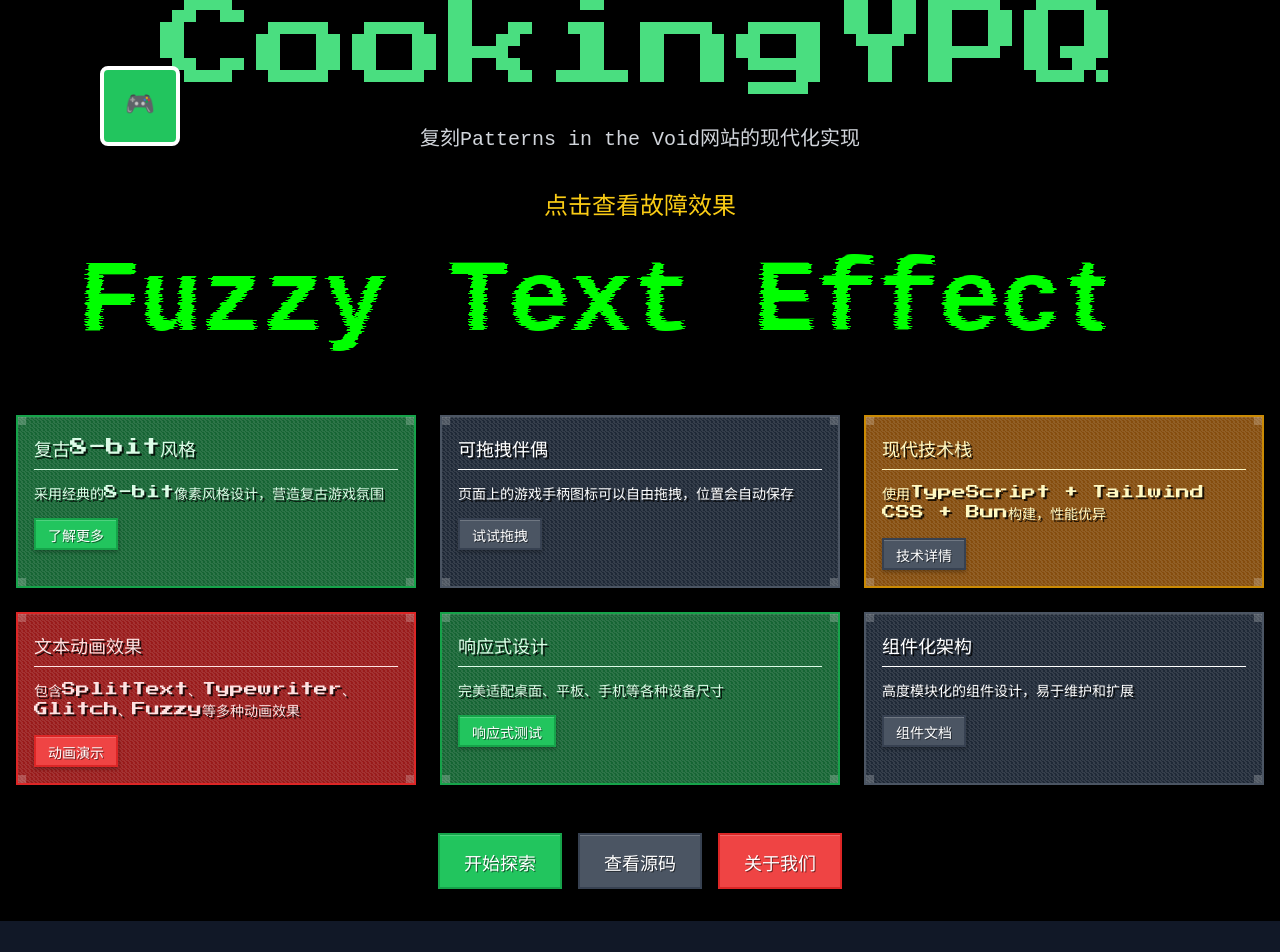
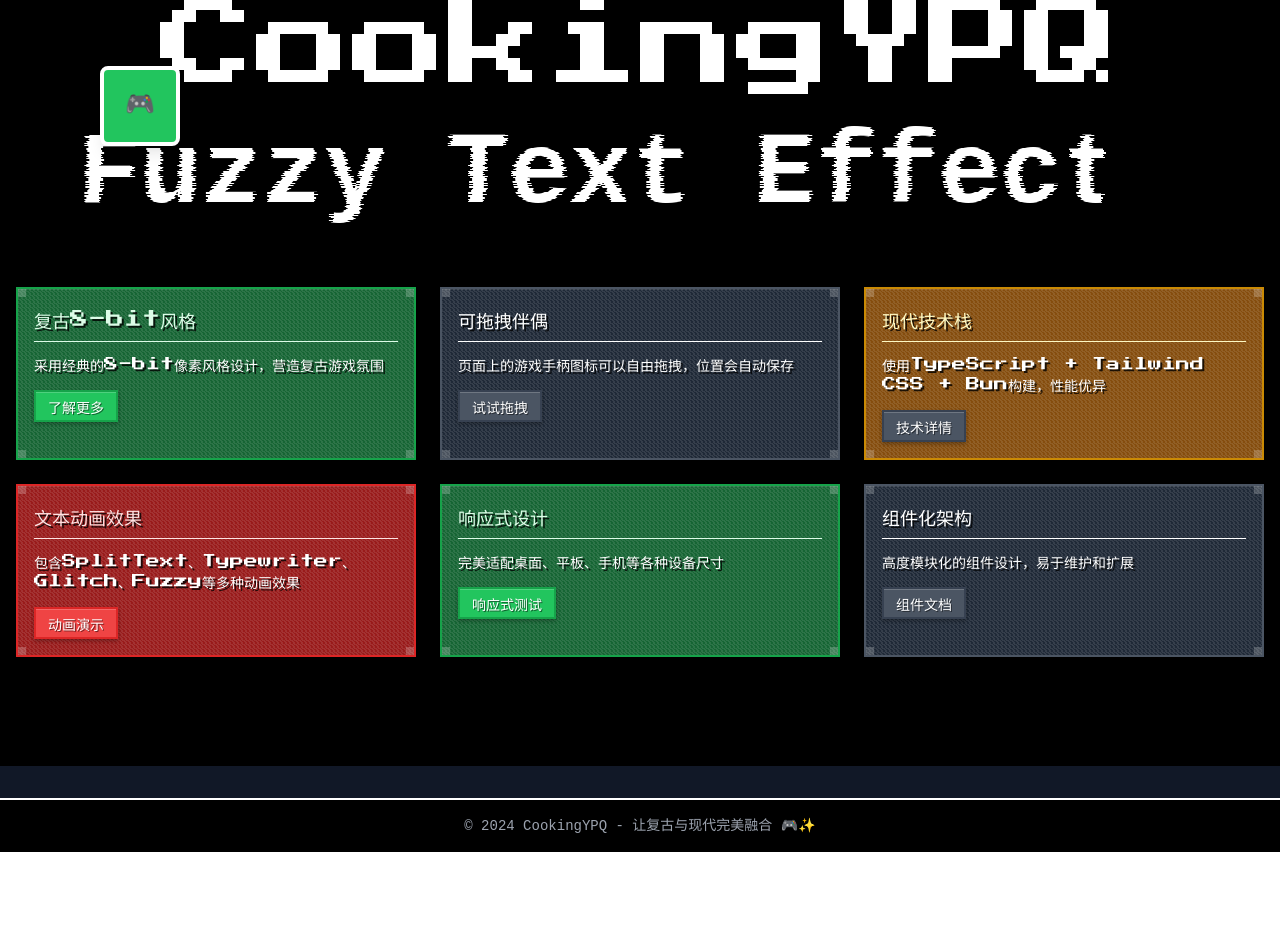
Before and after one commit to cookingypq/cookingypq, a React (Vite) app in the folder cookingypq/: page / in a window 1280 px wide. Shown: the part 100-1052 px from the top of the page. After the commit the page ends 952 px from the top, so only its background shows below. Built offline with nearby package versions, Linux system fonts and the light colour scheme.

Commit message:
refactor: simplify UI by removing navigation and action buttons

```diff
--- a/cookingypq/src/components/layout/Header.tsx
+++ b/cookingypq/src/components/layout/Header.tsx
@@ -8,14 +8,6 @@
         <Link to="/" className="text-2xl font-pixel text-green-400 hover:text-green-300">
           CookingYPQ
         </Link>
-        <nav className="hidden md:flex space-x-6">
-          <Link to="/" className="text-white hover:text-green-400 transition-colors">
-            首页
-          </Link>
-          <Link to="/about" className="text-white hover:text-green-400 transition-colors">
-            关于
-          </Link>
-        </nav>
       </div>
     </header>
   );
--- a/cookingypq/src/pages/Home.tsx
+++ b/cookingypq/src/pages/Home.tsx
@@ -23,56 +23,31 @@
       <div className="container mx-auto px-4 py-8 relative z-10">
         {/* 主标题区域 */}
         <div className="text-center mb-16">
-          <h1 className="text-6xl md:text-8xl font-pixel text-green-400 mb-8">
+          <h1 className="text-6xl md:text-8xl font-pixel text-white mb-8">
             <SplitText text="CookingYPQ" />
           </h1>
 
-          <div className="mb-8">
-            <TypewriterText
-              text="复刻Patterns in the Void网站的现代化实现"
-              className="text-xl text-gray-300"
-              speed={50}
-              onComplete={() => setTypingComplete(true)}
-            />
-          </div>
-
-          {/* 故障效果演示 */}
-          <div className="mb-8">
-            <button
-              onClick={() => setShowGlitch(!showGlitch)}
-              className="text-2xl font-pixel text-yellow-400 hover:text-yellow-300 transition-colors"
-            >
-              {showGlitch ? (
-                <GlitchText text="故障效果演示" intensity={0.5} />
-              ) : (
-                "点击查看故障效果"
-              )}
-            </button>
-          </div>
-
           {/* Fuzzy Text 演示 */}
-          {typingComplete && (
           <div className="mb-8">
             <FuzzyText
               baseIntensity={0.2}
               hoverIntensity={0.5}
               enableHover={true}
-                color="#00ff00"
+              color="#FFFFFF"
             >
               Fuzzy Text Effect
             </FuzzyText>
           </div>
-          )}
         </div>
 
         {/* 特性展示区域 */}
-        <div className="grid grid-cols-1 md:grid-cols-2 lg:grid-cols-3 gap-6 mb-12">
+        <div className="grid grid-cols-1 md:grid-cols-2 lg:grid-cols-3 gap-6">
           <PixelCard
             title="复古8-bit风格"
             variant="success"
             className="h-full"
           >
-            <p className="text-sm">采用经典的8-bit像素风格设计，营造复古游戏氛围</p>
+            <p className="text-sm text-white">采用经典的8-bit像素风格设计，营造复古游戏氛围</p>
             <div className="mt-4">
               <RetroButton size="sm" onClick={() => alert('8-bit风格已启用！')}>
                 了解更多
@@ -85,7 +60,7 @@
             variant="default"
             className="h-full"
           >
-            <p className="text-sm">页面上的游戏手柄图标可以自由拖拽，位置会自动保存</p>
+            <p className="text-sm text-white">页面上的游戏手柄图标可以自由拖拽，位置会自动保存</p>
             <div className="mt-4">
               <RetroButton size="sm" variant="secondary">
                 试试拖拽
@@ -98,7 +73,7 @@
             variant="warning"
             className="h-full"
           >
-            <p className="text-sm">使用TypeScript + Tailwind CSS + Bun构建，性能优异</p>
+            <p className="text-sm text-white">使用TypeScript + Tailwind CSS + Bun构建，性能优异</p>
             <div className="mt-4">
               <RetroButton size="sm" variant="secondary">
                 技术详情
@@ -111,7 +86,7 @@
             variant="error"
             className="h-full"
           >
-            <p className="text-sm">包含SplitText、Typewriter、Glitch、Fuzzy等多种动画效果</p>
+            <p className="text-sm text-white">包含SplitText、Typewriter、Glitch、Fuzzy等多种动画效果</p>
             <div className="mt-4">
               <RetroButton size="sm" variant="danger">
                 动画演示
@@ -124,7 +99,7 @@
             variant="success"
             className="h-full"
           >
-            <p className="text-sm">完美适配桌面、平板、手机等各种设备尺寸</p>
+            <p className="text-sm text-white">完美适配桌面、平板、手机等各种设备尺寸</p>
             <div className="mt-4">
               <RetroButton size="sm">
                 响应式测试
@@ -137,7 +112,7 @@
             variant="default"
             className="h-full"
           >
-            <p className="text-sm">高度模块化的组件设计，易于维护和扩展</p>
+            <p className="text-sm text-white">高度模块化的组件设计，易于维护和扩展</p>
             <div className="mt-4">
               <RetroButton size="sm" variant="secondary">
                 组件文档
@@ -145,19 +120,6 @@
             </div>
           </PixelCard>
         </div>
-
-        {/* 操作按钮区域 */}
-        <div className="text-center space-x-4">
-          <RetroButton size="lg" onClick={() => alert('开始探索！')}>
-            开始探索
-          </RetroButton>
-          <RetroButton size="lg" variant="secondary" onClick={() => alert('查看源码！')}>
-            查看源码
-          </RetroButton>
-          <RetroButton size="lg" variant="danger" onClick={() => alert('关于我们！')}>
-            关于我们
-          </RetroButton>
-        </div>
       </div>
     </div>
   );
```
Lines whose indentation alone changed are shown as unchanged.
